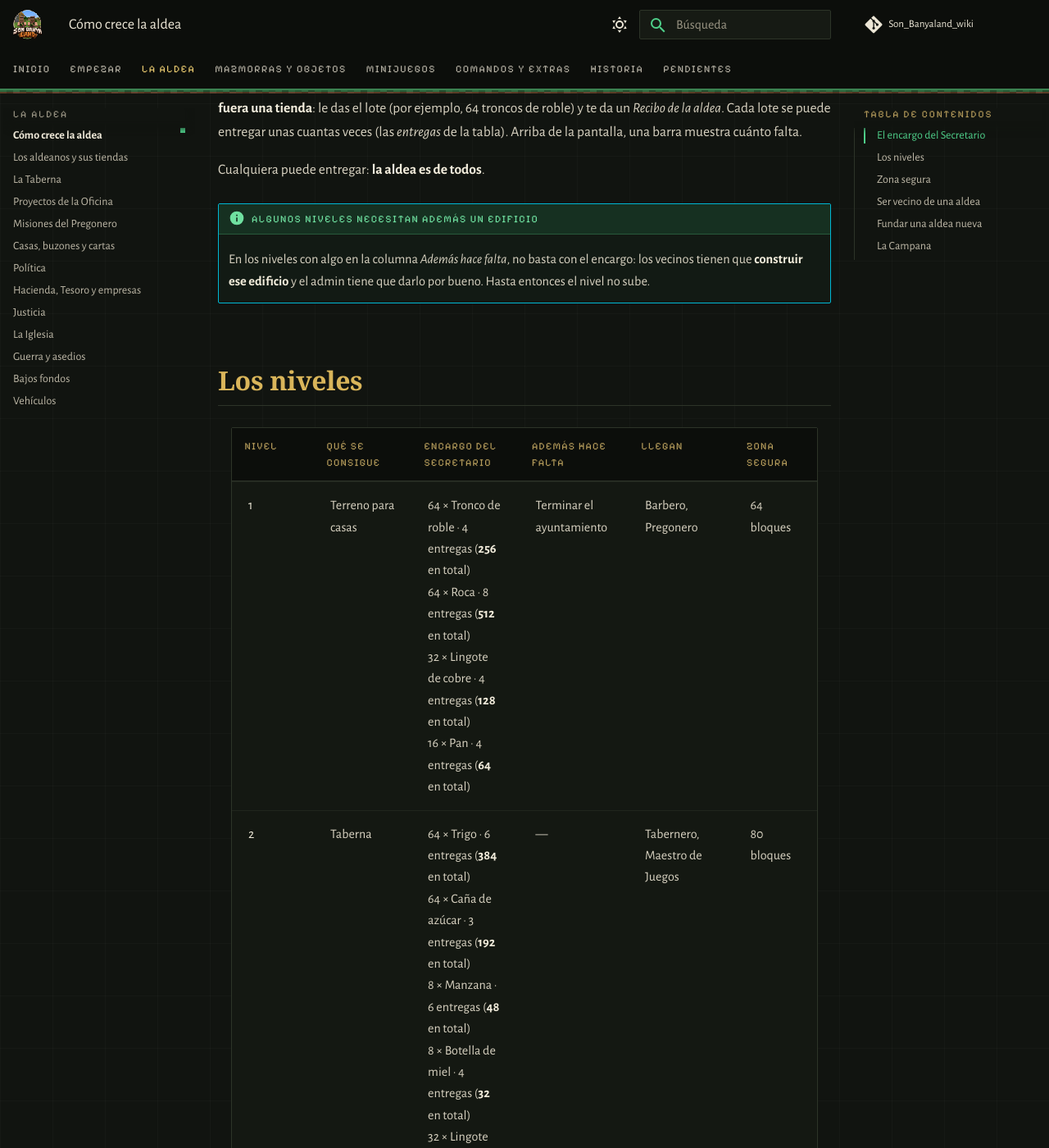
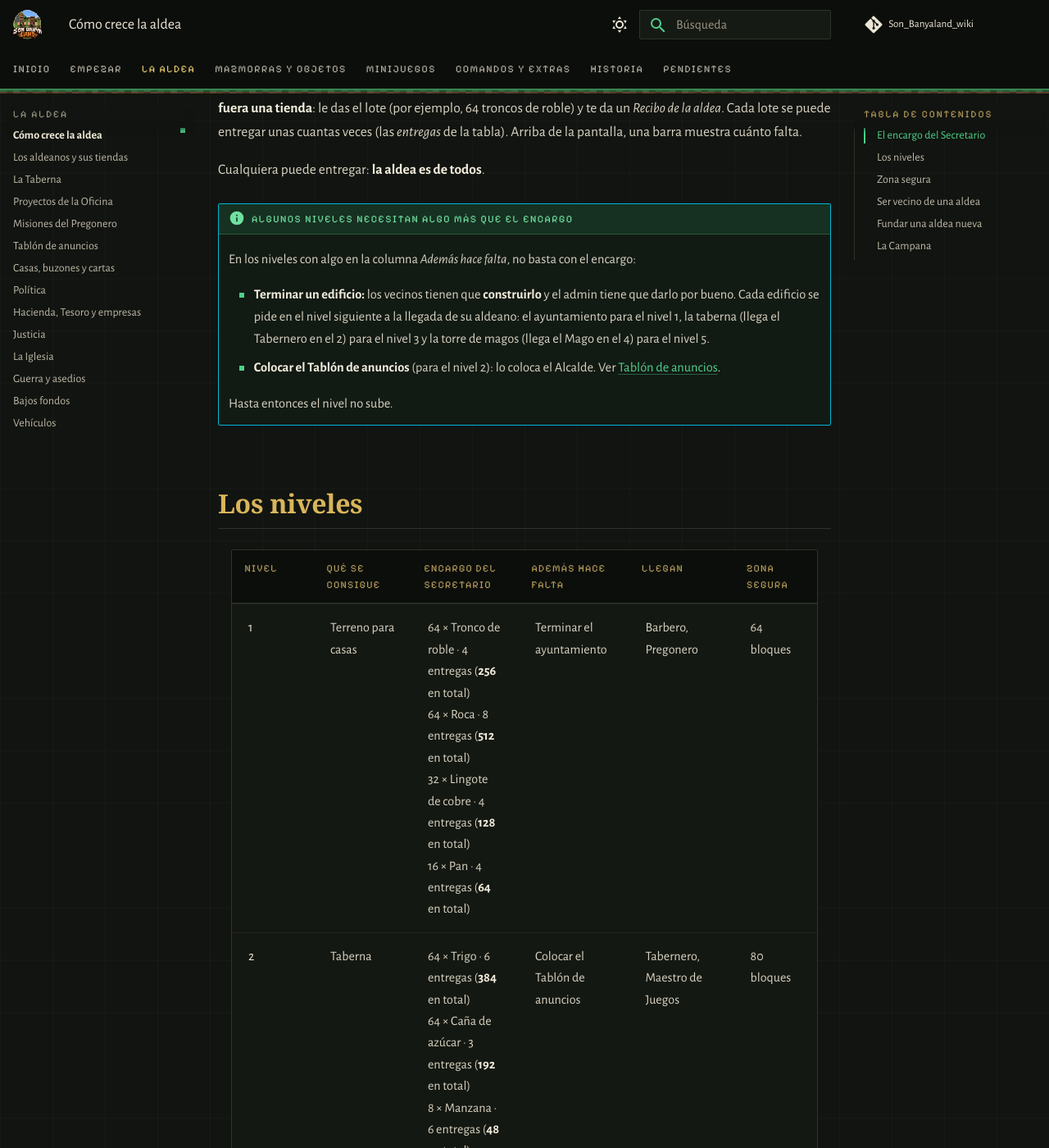
Before and after one commit to PigPilgrim/Son_Banyaland_wiki, an MkDocs documentation site: the page built from docs/aldea.md, in a window 1280 px wide and 1400 px high, scrolled down 410 px. Shown: the whole window at 82% size. Built offline with MkDocs 1.6.1 and Material for MkDocs 9.7.7, drawn with Linux system fonts in a browser that asks for light colours; some web fonts are replaced; comment, search, counter and statistics services are not loaded; some of the changed text lies outside the part shown.

Commit message:
Tablón de anuncios (hace falta para el nivel 2) y la taberna se pide para el nivel 3 (antes el 4)
Co-Authored-By: Claude Opus 5.5 <noreply@anthropic.com>

```diff
--- a/docs/_generado/niveles.md
+++ b/docs/_generado/niveles.md
@@ -1,7 +1,7 @@
 | Nivel | Qué se consigue | Encargo del Secretario | Además hace falta | Llegan | Zona segura |
 |---|---|---|---|---|---|
 | 1 | Terreno para casas | 64 × Tronco de roble · 4 entregas (**256** en total)<br>64 × Roca · 8 entregas (**512** en total)<br>32 × Lingote de cobre · 4 entregas (**128** en total)<br>16 × Pan · 4 entregas (**64** en total) | Terminar el ayuntamiento | Barbero, Pregonero | 64 bloques |
-| 2 | Taberna | 64 × Trigo · 6 entregas (**384** en total)<br>64 × Caña de azúcar · 3 entregas (**192** en total)<br>8 × Manzana · 6 entregas (**48** en total)<br>8 × Botella de miel · 4 entregas (**32** en total)<br>32 × Lingote de hierro · 4 entregas (**128** en total)<br>10 × Sellos de la Aldea · 10 entregas (**100** en total) | — | Tabernero, Maestro de Juegos | 80 bloques |
-| 3 | Forja y portal a las mazmorras | 4 × Bloque de hierro · 4 entregas (**16** en total)<br>16 × Lingote de oro · 4 entregas (**64** en total)<br>8 × Obsidiana · 4 entregas (**32** en total)<br>1 × Diamante · 16 entregas (**16** en total)<br>10 × Sellos de la Aldea · 15 entregas (**150** en total) | — | Herrero, Guía de las Mazmorras, Funcionario | 96 bloques |
-| 4 | Torre de magos | 16 × Fragmento de amatista · 4 entregas (**64** en total)<br>4 × Perla de Ender · 4 entregas (**16** en total)<br>8 × Libro · 4 entregas (**32** en total)<br>1 × Fragmento de eco · 16 entregas (**16** en total)<br>16 × Chip I · 4 entregas (**64** en total)<br>20 × Sellos de la Aldea · 10 entregas (**200** en total) | Terminar la taberna | Mago | 112 bloques |
+| 2 | Taberna | 64 × Trigo · 6 entregas (**384** en total)<br>64 × Caña de azúcar · 3 entregas (**192** en total)<br>8 × Manzana · 6 entregas (**48** en total)<br>8 × Botella de miel · 4 entregas (**32** en total)<br>32 × Lingote de hierro · 4 entregas (**128** en total)<br>10 × Sellos de la Aldea · 10 entregas (**100** en total) | Colocar el Tablón de anuncios | Tabernero, Maestro de Juegos | 80 bloques |
+| 3 | Forja y portal a las mazmorras | 4 × Bloque de hierro · 4 entregas (**16** en total)<br>16 × Lingote de oro · 4 entregas (**64** en total)<br>8 × Obsidiana · 4 entregas (**32** en total)<br>1 × Diamante · 16 entregas (**16** en total)<br>10 × Sellos de la Aldea · 15 entregas (**150** en total) | Terminar la taberna | Herrero, Guía de las Mazmorras, Funcionario | 96 bloques |
+| 4 | Torre de magos | 16 × Fragmento de amatista · 4 entregas (**64** en total)<br>4 × Perla de Ender · 4 entregas (**16** en total)<br>8 × Libro · 4 entregas (**32** en total)<br>1 × Fragmento de eco · 16 entregas (**16** en total)<br>16 × Chip I · 4 entregas (**64** en total)<br>20 × Sellos de la Aldea · 10 entregas (**200** en total) | — | Mago | 112 bloques |
 | 5 | Portal al Nether | 16 × Obsidiana · 4 entregas (**64** en total)<br>1 × Diamante · 32 entregas (**32** en total)<br>8 × Ojo de araña · 4 entregas (**32** en total)<br>1 × Chip II · 2 entregas (**2** en total)<br>20 × Sellos de la Aldea · 15 entregas (**300** en total) | Terminar la torre de magos | — | 128 bloques |
--- a/docs/aldea.md
+++ b/docs/aldea.md
@@ -12,9 +12,15 @@ cuánto falta.
 
 Cualquiera puede entregar: **la aldea es de todos**.
 
-!!! info "Algunos niveles necesitan además un edificio"
-    En los niveles con algo en la columna *Además hace falta*, no basta con el encargo: los vecinos tienen que
-    **construir ese edificio** y el admin tiene que darlo por bueno. Hasta entonces el nivel no sube.
+!!! info "Algunos niveles necesitan algo más que el encargo"
+    En los niveles con algo en la columna *Además hace falta*, no basta con el encargo:
+
+    - **Terminar un edificio:** los vecinos tienen que **construirlo** y el admin tiene que darlo por bueno. Cada
+      edificio se pide en el nivel siguiente a la llegada de su aldeano: el ayuntamiento para el nivel 1, la taberna
+      (llega el Tabernero en el 2) para el nivel 3 y la torre de magos (llega el Mago en el 4) para el nivel 5.
+    - **Colocar el Tablón de anuncios** (para el nivel 2): lo coloca el Alcalde. Ver [Tablón de anuncios](tablon.md).
+
+    Hasta entonces el nivel no sube.
 
 ## Los niveles
 
--- /dev/null
+++ b/docs/tablon.md
@@ -0,0 +1,50 @@
+# Tablón de anuncios
+
+Cada aldea tiene un **Tablón de anuncios**: un cartel donde los vecinos piden cosas y ofrecen una recompensa a quien
+se las consiga. No es lo mismo que el *Tablón de misiones* del Pregonero (ver [Misiones](misiones.md)).
+
+## Colocar el tablón
+
+- Se puede colocar desde el **nivel 1** de la aldea, y **hace falta para subir al nivel 2** (ver
+  [Cómo crece la aldea](aldea.md)). Mientras no esté, la barra de arriba lo recuerda.
+- Lo coloca el **Alcalde**: pon un cartel **dentro de la zona de la aldea** y dale **Mayús + clic derecho**.
+- Si en **3 días** el Alcalde no lo ha colocado, puede hacerlo **cualquier concejal**.
+- El cartel queda **protegido**: nadie lo puede romper ni escribir encima, y tampoco el bloque que lo sostiene. El
+  Alcalde lo puede cambiar de sitio de la misma forma, con Mayús + clic derecho a otro cartel.
+
+## Publicar un anuncio
+
+Dale **clic derecho al tablón** y pulsa **Publicar un anuncio**.
+
+- Solo pueden publicar los **vecinos de esa aldea**, y como mucho **3 anuncios a la vez** cada uno.
+- Publicar cuesta **4 chips I**, que van al Tesoro de la aldea.
+- Se escribe un **título** (hasta 32 letras) y una **explicación** (hasta 50 letras) en un yunque.
+- Después se pone la **recompensa** en un cofre: chips, diamantes o cualquier objeto. **Se guarda en el momento**,
+  así que nadie se queda sin cobrar.
+- Los anuncios duran **7 días**. Si nadie lo cumple, la recompensa vuelve a quien lo publicó. También se puede
+  **retirar** antes, si nadie lo ha aceptado: se devuelve la recompensa, pero no la tasa.
+
+Hay dos clases de anuncios:
+
+| Anuncio | Cómo se pide | Cómo se cumple |
+|---|---|---|
+| **Pedir objetos** | Lleva en la mano lo que pides y di cuántos. | Quien los tenga pulsa **[Entregar]**: el tablón comprueba que lleva todo, se lo pasa al que lo pidió y paga la recompensa al momento. |
+| **Pedir un trabajo** (construir, acompañar, buscar algo...) | Explica qué hay que hacer. | Ver abajo. |
+
+## Los trabajos
+
+1. Quien quiera hacerlo pulsa **[Aceptar]**: el trabajo queda reservado para él y nadie más puede aceptarlo.
+2. Cuando lo termina, pulsa **[Ya lo he hecho]** y se avisa a quien lo publicó.
+3. Quien lo publicó **confirma** (y el otro cobra la recompensa) o **rechaza** (el trabajo sigue siendo del mismo
+   vecino, que puede terminarlo y volver a avisar, o abandonarlo).
+4. Si **no contesta en 3 días**, el trabajo se da por bueno y se paga solo.
+
+!!! warning "¿Te han rechazado un trabajo bien hecho?"
+    Si tu aldea tiene **Juzgado**, en el anuncio sale el botón **Denunciar en el Juzgado**: se abre un caso con todo
+    lo que pasó. Ver [Justicia](justicia.md).
+
+## Avisos
+
+Cuando alguien acepta, entrega, confirma o rechaza uno de tus anuncios, te llega un aviso. Si no estabas conectado,
+lo verás al entrar, junto con lo que te hayan entregado. Con el botón **[Tus anuncios]** del aviso (o
+`/puente tablon`) ves los tuyos y los que has aceptado desde cualquier sitio.
--- a/generar.py
+++ b/generar.py
@@ -97,7 +97,8 @@ def niveles():
     for n, d in enumerate(aldea.NIVELES, start=1):
         enc = "<br>".join(f"{c} × {objeto_encargo(o)} · {e} entregas (**{c * e}** en total)" for o, c, e in d["encargo"])
         llegan = ", ".join(aldea.ROLES[r][0] for r in d.get("roles", [])) or "—"
-        edificio = f"Terminar {d['edificio']}" if d["edificio"] else "—"
+        req = aldea.requisitos(n)
+        edificio = (lambda s: s[:1].upper() + s[1:])(" y ".join(req)) if req else "—"
         filas.append((n, d["titulo"], enc, edificio, llegan, f"{aldea.RADIOS[n]} bloques"))
     escribir("niveles.md", tabla(["Nivel", "Qué se consigue", "Encargo del Secretario", "Además hace falta", "Llegan",
                                   "Zona segura"], filas))
--- a/mkdocs.yml
+++ b/mkdocs.yml
@@ -78,6 +78,7 @@ nav:
       - La Taberna: taberna.md
       - Proyectos de la Oficina: proyectos.md
       - Misiones del Pregonero: misiones.md
+      - Tablón de anuncios: tablon.md
       - Casas, buzones y cartas: casas.md
       - Política: politica.md
       - Hacienda, Tesoro y empresas: hacienda.md
```
